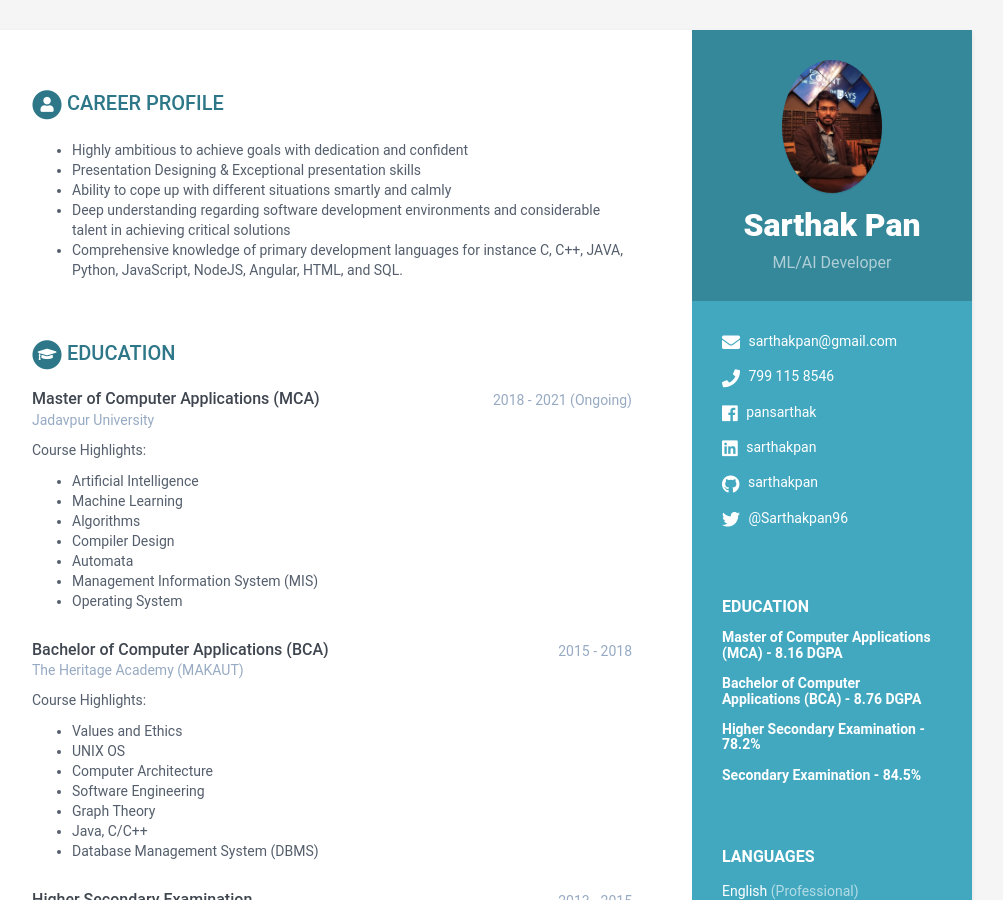
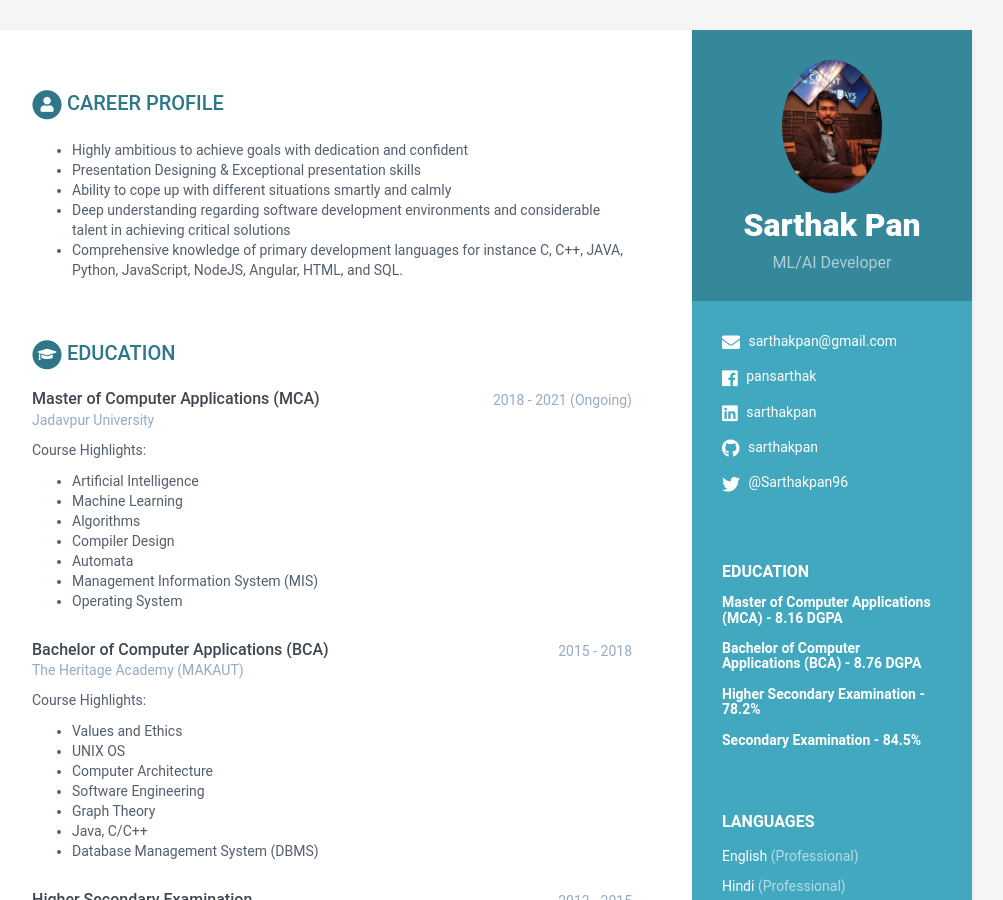
Before and after one commit to sarthakpan/sarthakpan.github.io, a Jekyll site: the page built from index.html, in a window 1280 px wide and 900 px high. Shown: the whole window, without its empty margins (168-1171 px from the left). Built offline with Jekyll 4.4.1, drawn with Linux system fonts in a browser that asks for light colours.

Commit message:
Update data.yml

```diff
--- a/_data/data.yml
+++ b/_data/data.yml
@@ -13,7 +13,7 @@ sidebar:
 
     # Sidebar links
     email: sarthakpan@gmail.com
-    phone: 799 115 8546
+    phone:
     website:  #do not add http://
     linkedin: sarthakpan
     github: sarthakpan
```
